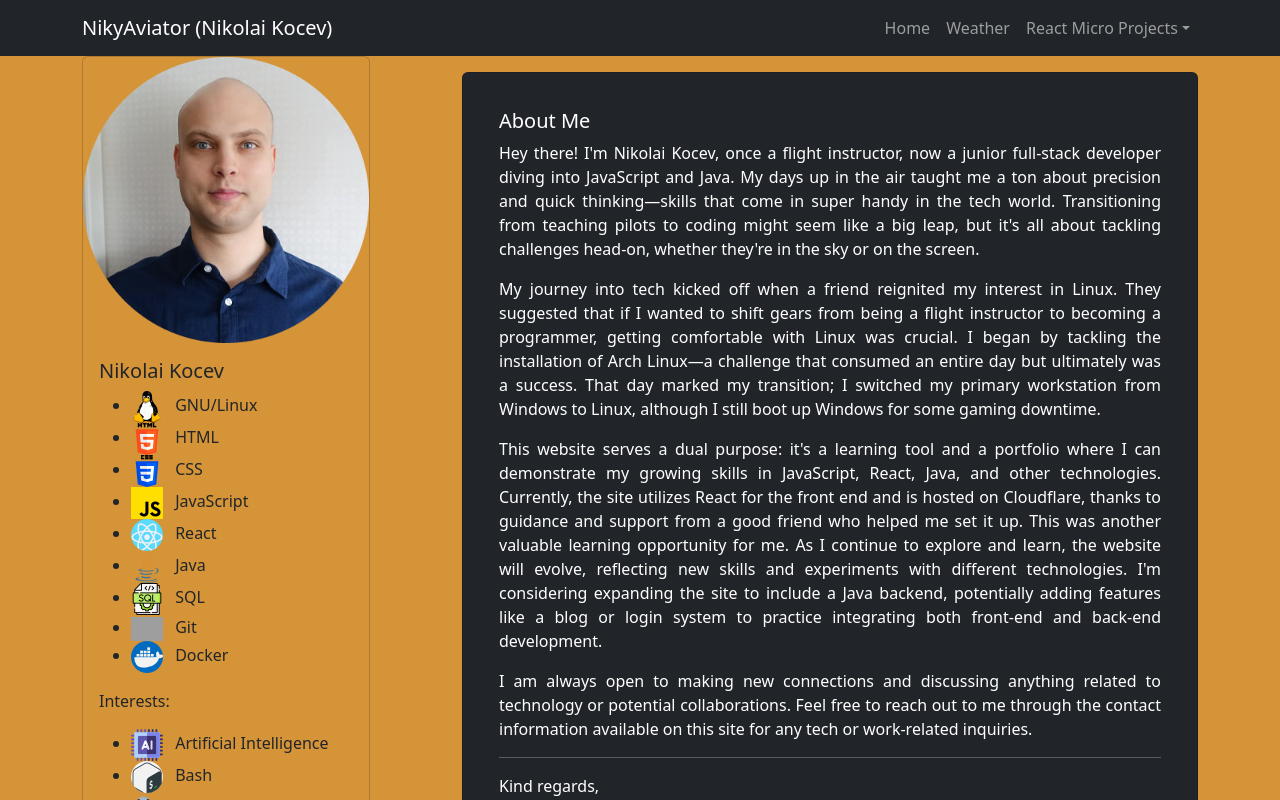
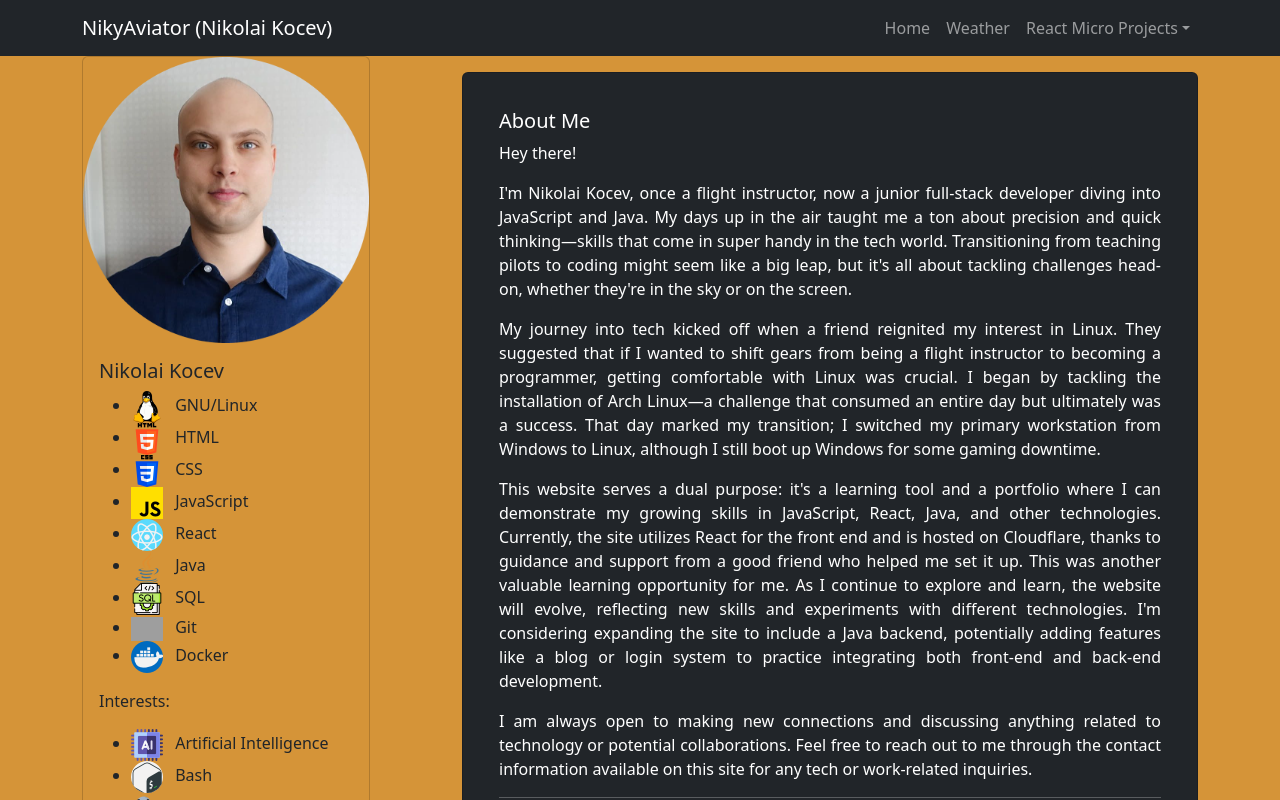
Before and after one commit to NikyAviator/nikolaikocev, a React (Vite) app in the folder frontend/: page / in a window 1280 px wide. Shown: the top 800 px of the page. Built offline with nearby package versions, Linux system fonts and the light colour scheme; grey boxes are pictures that could not be loaded; a web font is replaced by a local one.

Commit message:
Updated NikyTextInfo.jsx again

```diff
--- a/frontend/src/Components/Accordion/NikyTextInfo.jsx
+++ b/frontend/src/Components/Accordion/NikyTextInfo.jsx
@@ -15,14 +15,14 @@ const NikyTextInfo = () => {
       <Card.Body>
         <Card.Title>About Me</Card.Title>
         <Card.Text className='sixtyfour-regular'>
+          <p>Hey there!</p>
           <p>
-            Hey there! I'm Nikolai Kocev, once a flight instructor, now a junior
-            full-stack developer diving into JavaScript and Java. My days up in
-            the air taught me a ton about precision and quick thinking—skills
-            that come in super handy in the tech world. Transitioning from
-            teaching pilots to coding might seem like a big leap, but it's all
-            about tackling challenges head-on, whether they're in the sky or on
-            the screen.
+            I'm Nikolai Kocev, once a flight instructor, now a junior full-stack
+            developer diving into JavaScript and Java. My days up in the air
+            taught me a ton about precision and quick thinking—skills that come
+            in super handy in the tech world. Transitioning from teaching pilots
+            to coding might seem like a big leap, but it's all about tackling
+            challenges head-on, whether they're in the sky or on the screen.
           </p>
           <p>
             My journey into tech kicked off when a friend reignited my interest
```
